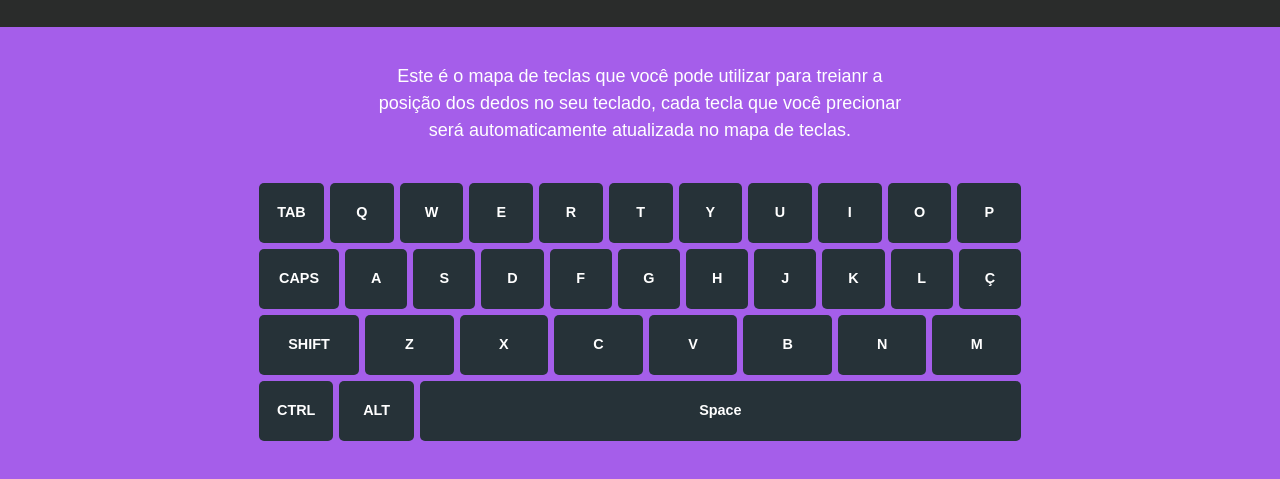
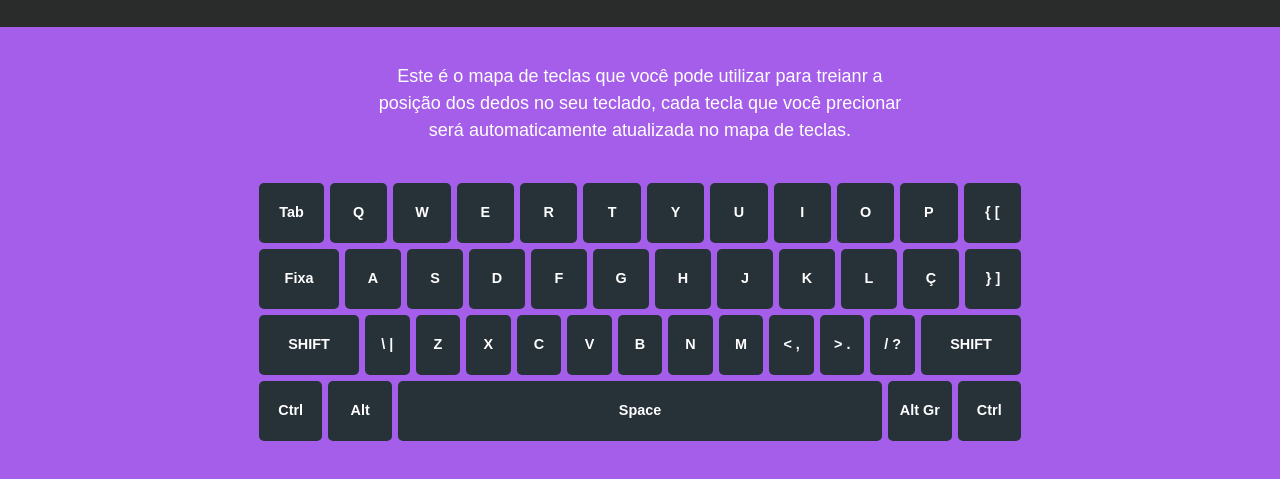
Before and after one commit to johnggli/typing-speed-test, a plain HTML site: page keymap.html in a window 1280 px wide. Shown: the part 111-590 px from the top of the page. Drawn offline with Linux system fonts and the light colour scheme.

Commit message:
refactor: update keys from keymap

```diff
--- a/keymap.html
+++ b/keymap.html
@@ -26,7 +26,7 @@
         <section class="key-test-area">
             <div id="keymap">
                 <div class="line">
-                    <button keycode="9" class="key tab">TAB</button>
+                    <button keycode="9" class="key tab">Tab</button>
                     <button keycode="81" class="key">Q</button>
                     <button keycode="87" class="key">W</button>
                     <button keycode="69" class="key">E</button>
@@ -37,9 +37,10 @@
                     <button keycode="73" class="key">I</button>
                     <button keycode="79" class="key">O</button>
                     <button keycode="80" class="key">P</button>
+                    <button keycode="219" class="key">{ [</button>
                 </div>
                 <div class="line">
-                    <button keycode="20" class="key caps">CAPS</button>
+                    <button keycode="20" class="key caps">Fixa</button>
                     <button keycode="65" class="key">A</button>
                     <button keycode="83" class="key">S</button>
                     <button keycode="68" class="key">D</button>
@@ -50,9 +51,11 @@
                     <button keycode="75" class="key">K</button>
                     <button keycode="76" class="key">L</button>
                     <button keycode="59" class="key">Ç</button>
+                    <button keycode="221" class="key">} ]</button>
                 </div>
                 <div class="line">
                     <button keycode="16" class="key shift">SHIFT</button>
+                    <button keycode="220" class="key">\ |</button>
                     <button keycode="90" class="key">Z</button>
                     <button keycode="88" class="key">X</button>
                     <button keycode="67" class="key">C</button>
@@ -60,11 +63,17 @@
                     <button keycode="66" class="key">B</button>
                     <button keycode="78" class="key">N</button>
                     <button keycode="77" class="key">M</button>
+                    <button keycode="188" class="key">&lt ,</button>
+                    <button keycode="190" class="key">&gt .</button>
+                    <button keycode="191" class="key">/ ?</button>
+                    <button keycode="16" class="key shift">SHIFT</button>
                 </div>
                 <div class="line">
-                    <button keycode="17" class="key ctrl">CTRL</button>
-                    <button keycode="18" class="key alt">ALT</button>
+                    <button keycode="17" class="key ctrl">Ctrl</button>
+                    <button keycode="18" class="key alt">Alt</button>
                     <button keycode="32" class="key space">Space</button>
+                    <button keycode="225" class="key alt">Alt Gr</button>
+                    <button keycode="17" class="key ctrl">Ctrl</button>
                 </div>
             </div>
         </section>
--- a/keymap.js
+++ b/keymap.js
@@ -1,6 +1,7 @@
 var keys = document.querySelectorAll('.key');
 
 function setKeyPresset(event) {
+    event.preventDefault();
     var code = event.keyCode;
     console.log(code);
     for (var key of keys) {
```
